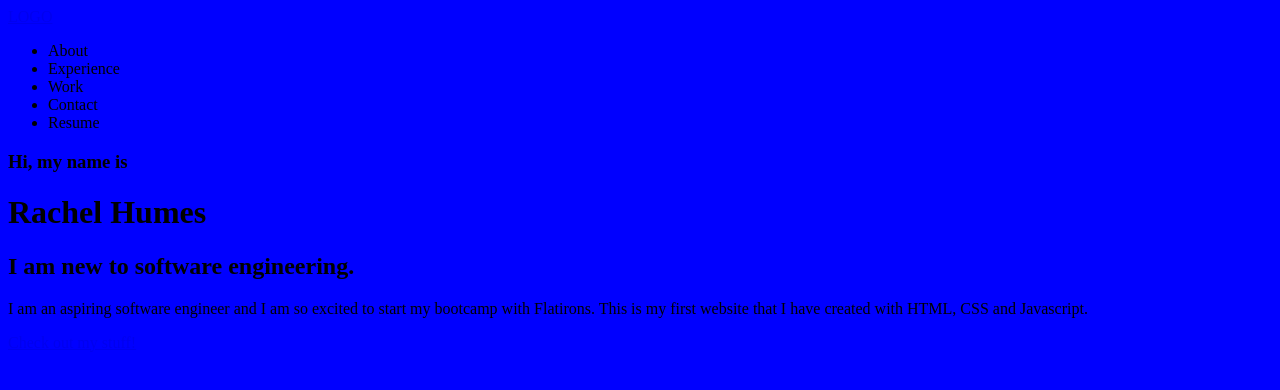
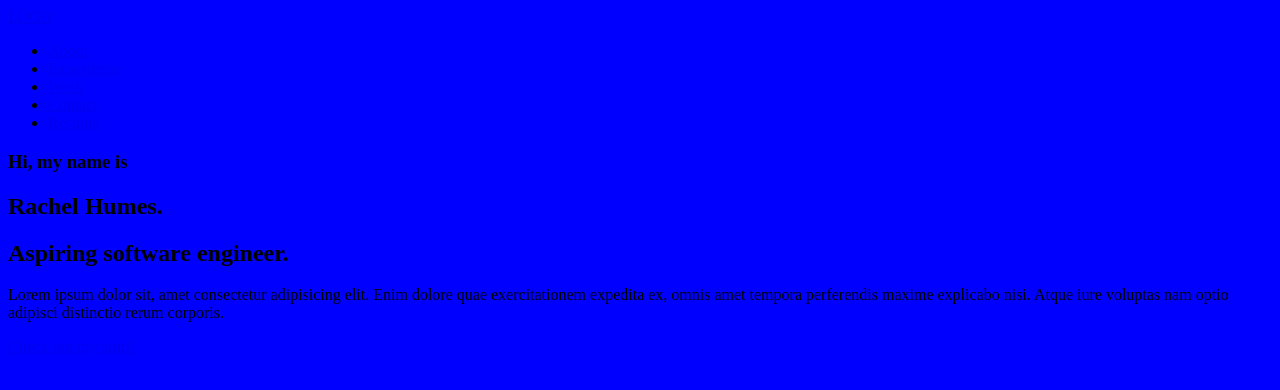
Before and after one commit to racheljoyh/my-personal-website, a plain HTML site: page index.html in a window 1280 px wide. Drawn offline with Linux system fonts and the light colour scheme.

Commit message:
continue creating HTML content

```diff
--- a/index.html
+++ b/index.html
@@ -4,35 +4,47 @@
   <meta charset="UTF-8">
   <meta http-equiv="X-UA-Compatible" content="IE=edge">
   <meta name="viewport" content="width=device-width, initial-scale=1.0">
+    <link rel="preconnect" href="https://fonts.googleapis.com" />
+    <link rel="preconnect" href="https://fonts.gstatic.com" crossorigin />
+    <link
+      href="https://fonts.googleapis.com/css2?family=Rubik:wght@400;500;600;700&display=swap"
+      rel="stylesheet"
+    />
+    <link rel="preconnect" href="https://fonts.googleapis.com">
+    <link rel="preconnect" href="https://fonts.gstatic.com" crossorigin>
+    <link href="https://fonts.googleapis.com/css2?family=Noto+Sans+Mono&display=swap" rel="stylesheet">
+
   <link rel="stylesheet" href="style.css" />
   <title>My Personal Website</title>
 </head>
 <body>
-  <header>
+  <header class="header">
     <a href="#">LOGO</a>
 
-    <nav>
-      <ul>
-        <li>About</li>
-        <li>Experience</li>
-        <li>Work</li>
-        <li>Contact</li>
-        <li>Resume</li>
+    <nav class="main-nav">
+      <ul class="main-nav-list">
+        <li><a class="main-nav-link" href="#">About</a></li>
+        <li><a class="main-nav-link" href="#">Experience</a></li>
+        <li><a class="main-nav-link" href="#">Work</a></li>
+        <li><a class="main-nav-link" href="#">Contact</a></li>
+        <li><a class="main-nav-link nav-cta" href="#">Resume</a></li>
       </ul>
     </nav>
   </header>
-    <h3>Hi, my name is</h3>
-    <h1>Rachel Humes</h1>
-    <h2>I am new to software engineering.</h2>
-    <p>I am an aspiring software engineer
-      and I am so excited to start my bootcamp with Flatirons.
-      This is my first website that I have created with HTML, CSS and Javascript.</p>
-      <a href="#">Check out my stuff!</a>
   <main>
-    <section>
-
+    <section class="section-hero">
+     <div class="hero">
+        <h3 class="heading-tertiary">Hi, my name is</h3>
+        <h1 class="heading-primary">Rachel Humes.</h1>
+        <h2 class="heading-secondary">Aspiring software engineer.</h2>
+        <p  class="hero-description">Lorem ipsum dolor sit, amet consectetur adipisicing elit.
+          Enim dolore quae exercitationem expedita ex, omnis amet tempora perferendis maxime explicabo nisi.
+          Atque iure voluptas nam optio adipisci distinctio rerum corporis.</p>
+        <a class="btn btn--outline" href="#">Check out my stuff!</a>
+      </div>
     </section>
   </main>
 
+
   </body>
 </html>
```
